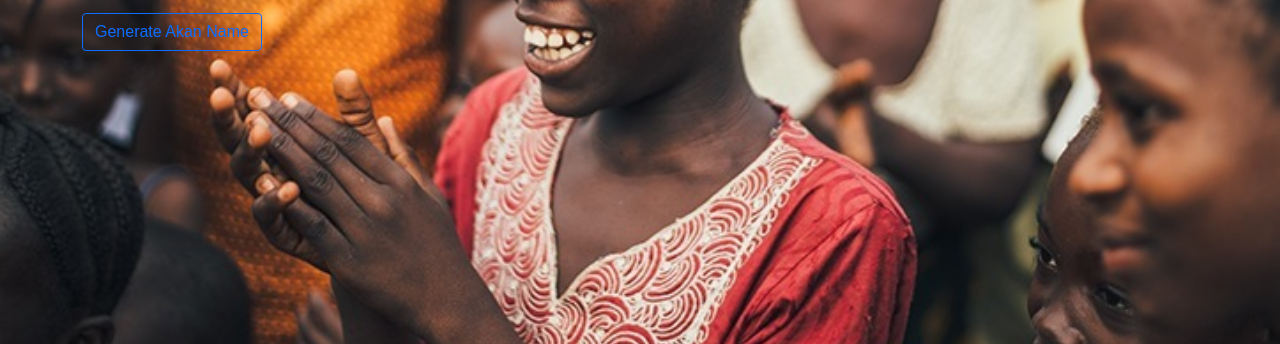
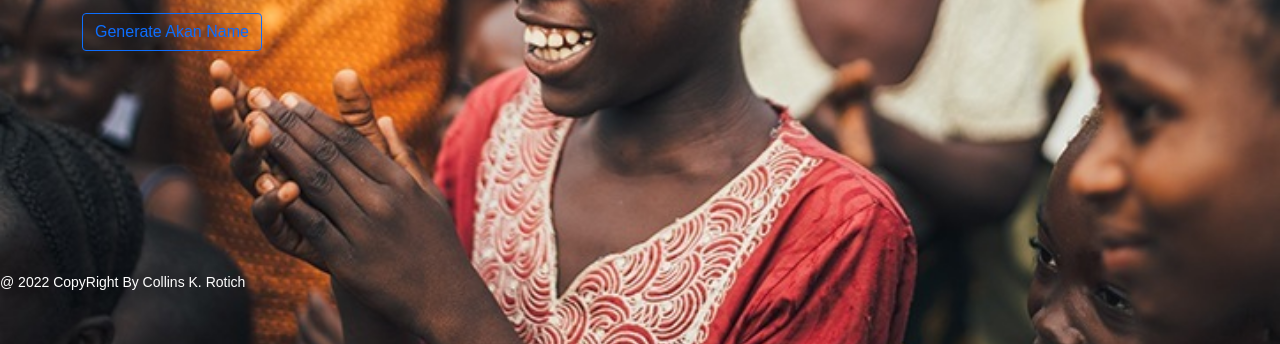
Before and after one commit to kolins1/akanname-generator, a plain HTML site: page index.html in a window 1280 px wide. Shown: the part 456-800 px from the top of the page. Drawn offline with nearby package versions, Linux system fonts and the light colour scheme.

Commit message:
added a footer

```diff
--- a/index.html
+++ b/index.html
@@ -44,6 +44,9 @@
       </button>
     </form>
   </div>
+  <footer>
+    <p class="end"> @ 2022 CopyRight By Collins K. Rotich</p>
+  </footer>
   <script type="text/javascript" src="script.js"></script>
 </body>
 
--- a/style.css
+++ b/style.css
@@ -31,3 +31,11 @@ form{
 	width: 200px;
 	height: 30px;
 }
+
+.end{
+	position: absolute;
+	color: #fff;
+	bottom: 35px;
+	font-size: 14px;
+	text-align: center;
+}
```
